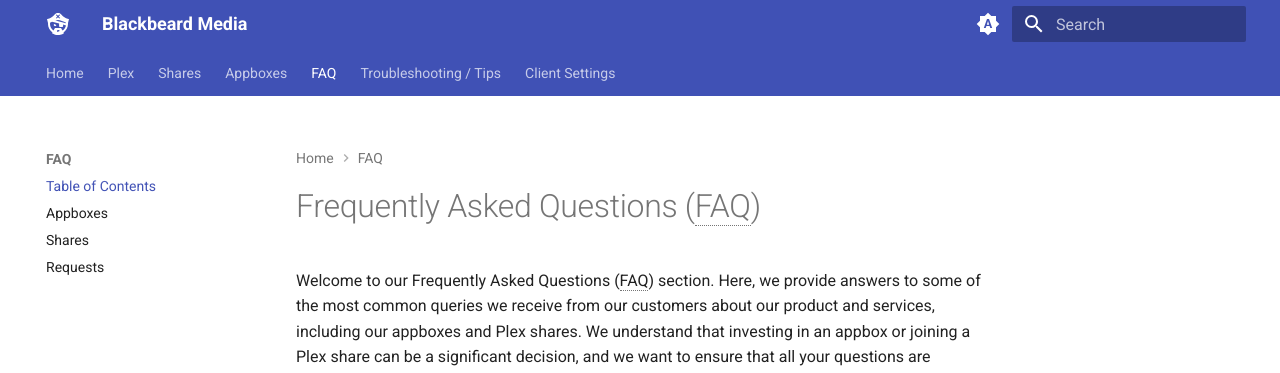
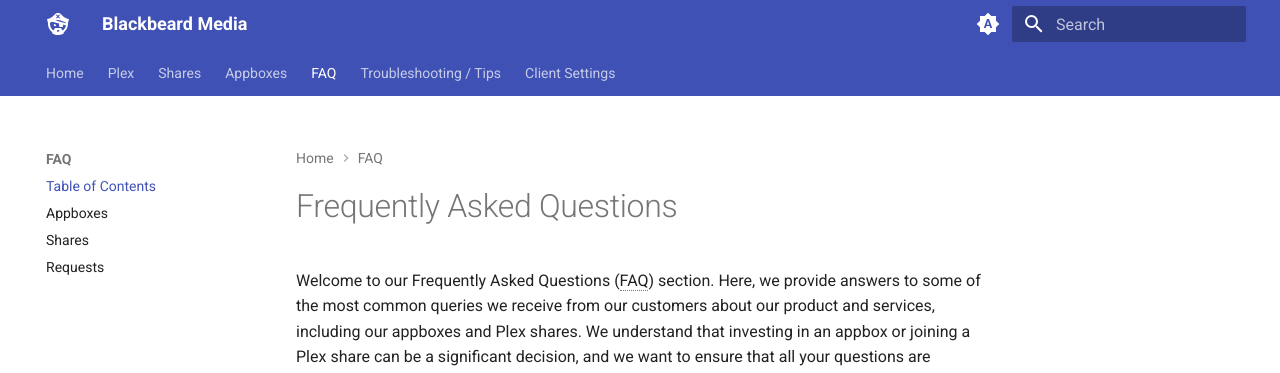
Before and after one commit to neomedia6989/docs-2, an MkDocs documentation site: the page built from docs/faq/index.md, in a window 1280 px wide and 1136 px high. Shown: the top 373 px of the window. Built offline with MkDocs 1.6.1 and Material for MkDocs 9.7.7, drawn with Linux system fonts in a browser that asks for light colours.

Commit message:
Update index.md

```diff
--- a/docs/faq/index.md
+++ b/docs/faq/index.md
@@ -1,4 +1,4 @@
-# Frequently Asked Questions (FAQ)
+# Frequently Asked Questions
 
 Welcome to our Frequently Asked Questions (FAQ) section. Here, we provide answers to some of the most common queries we receive from our customers about our product and services, including our appboxes and Plex shares. We understand that investing in an appbox or joining a Plex share can be a significant decision, and we want to ensure that all your questions are answered so that you can make an informed choice. If you cannot find the information you're looking for here, please do not hesitate to create a support ticket on Discord, and we will be more than happy to assist you.
 
```
